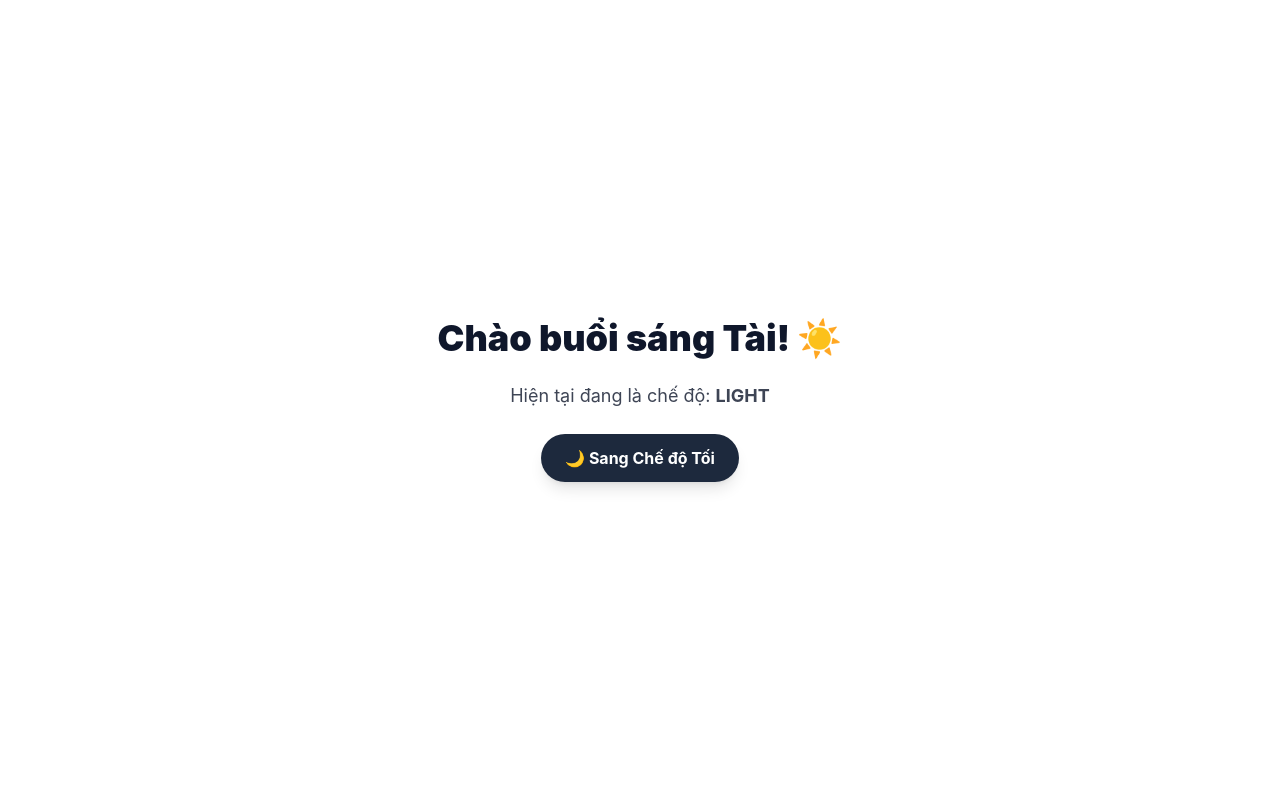
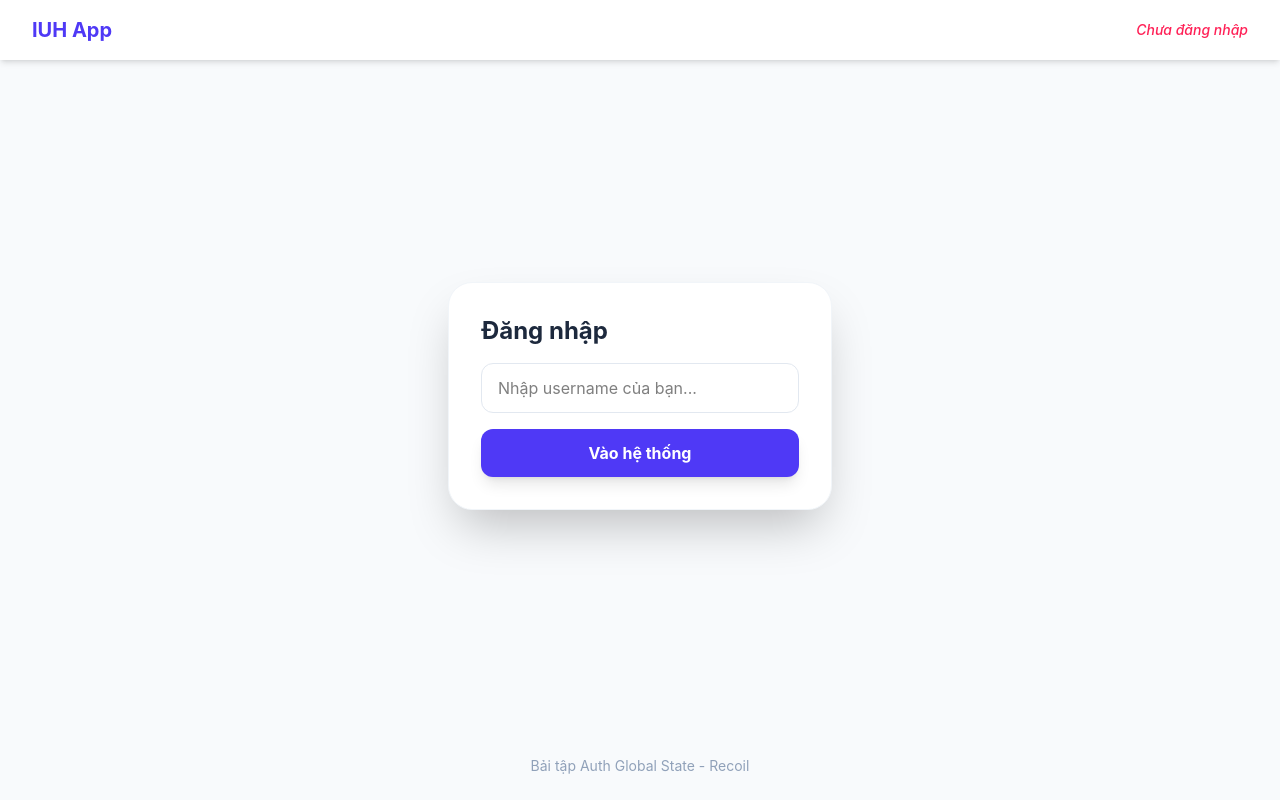
Before and after one commit to ngtantaidev7/Tuan7_NguyenTanTai_23701841, a React (Vite) app: page / in a window 1280 px wide. Built offline with nearby package versions, Linux system fonts and the light colour scheme.

Commit message:
Bo sung minh chung bai lam Tuan7_Bai3_Buoi6

```diff
--- a/src/App.jsx
+++ b/src/App.jsx
@@ -1,38 +1,19 @@
-import { RecoilRoot, useRecoilValue } from 'recoil';
-import ThemeToggle from './components/ThemeToggle';
-import { themeState } from './store/themeAtom';
-
-// Tạo một Component con để dùng được Hook useRecoilValue
-const AppContent = () => {
-  const theme = useRecoilValue(themeState);
-
-  return (
-    <div
-      className={`min-h-screen flex flex-col items-center justify-center transition-colors duration-500
-      ${theme === 'light' ? 'bg-white text-slate-900' : 'bg-slate-900 text-white'}`}
-    >
-      <div className='text-center space-y-6'>
-        <h1 className='text-4xl font-black'>
-          {theme === 'light'
-            ? 'Chào buổi sáng Tài! ☀️'
-            : 'Chúc Tài ngủ ngon! 🌙'}
-        </h1>
-
-        <p className='text-lg opacity-80'>
-          Hiện tại đang là chế độ:{' '}
-          <span className='uppercase font-bold'>{theme}</span>
-        </p>
-
-        <ThemeToggle />
-      </div>
-    </div>
-  );
-};
+import { RecoilRoot } from 'recoil';
+import Navbar from './components/Navbar';
+import LoginForm from './components/LoginForm';
 
 function App() {
   return (
     <RecoilRoot>
-      <AppContent />
+      <div className='min-h-screen bg-slate-50 flex flex-col items-center'>
+        <Navbar />
+        <main className='flex-1 flex items-center justify-center w-full'>
+          <LoginForm />
+        </main>
+        <footer className='py-6 text-slate-400 text-sm'>
+          Bải tập Auth Global State - Recoil
+        </footer>
+      </div>
     </RecoilRoot>
   );
 }
--- /dev/null
+++ b/src/components/LoginForm.jsx
@@ -0,0 +1,68 @@
+import { useState } from 'react';
+import { useRecoilState } from 'recoil';
+import { userState } from '../store/authAtom';
+
+const LoginForm = () => {
+  const [user, setUser] = useRecoilState(userState);
+  const [inputValue, setInputValue] = useState('');
+
+  const handleLogin = () => {
+    if (!inputValue.trim()) return alert('Tài ơi, nhập tên đã!');
+
+    // Giả lập đăng nhập: Lưu object user vào Global State
+    setUser({
+      username: inputValue,
+      loginAt: new Date().toLocaleTimeString(),
+    });
+    setInputValue('');
+  };
+
+  const handleLogout = () => {
+    setUser(null); // Xóa user khỏi Global State
+  };
+
+  return (
+    <div className='p-8 bg-white rounded-3xl shadow-2xl border border-slate-100 w-full max-w-sm'>
+      {!user ? (
+        <div className='space-y-4'>
+          <h2 className='text-2xl font-bold text-slate-800'>Đăng nhập</h2>
+          <input
+            type='text'
+            placeholder='Nhập username của bạn...'
+            value={inputValue}
+            onChange={(e) => setInputValue(e.target.value)}
+            className='w-full px-4 py-3 rounded-xl border border-slate-200 focus:outline-none focus:ring-2 focus:ring-indigo-500 transition-all'
+          />
+          <button
+            onClick={handleLogin}
+            className='w-full bg-indigo-600 hover:bg-indigo-700 text-white font-bold py-3 rounded-xl shadow-lg active:scale-95 transition-all'
+          >
+            Vào hệ thống
+          </button>
+        </div>
+      ) : (
+        <div className='text-center space-y-6'>
+          <div className='w-20 h-20 bg-indigo-500 rounded-full mx-auto flex items-center justify-center text-white text-3xl font-bold uppercase'>
+            {user.username.charAt(0)}
+          </div>
+          <div>
+            <h2 className='text-xl font-bold text-slate-800'>
+              Chào mừng {user.username}!
+            </h2>
+            <p className='text-sm text-slate-500 mt-1'>
+              Bạn đã vào lúc: {user.loginAt}
+            </p>
+          </div>
+          <button
+            onClick={handleLogout}
+            className='w-full bg-slate-100 hover:bg-rose-100 hover:text-rose-600 text-slate-600 font-bold py-3 rounded-xl transition-all'
+          >
+            Đăng xuất
+          </button>
+        </div>
+      )}
+    </div>
+  );
+};
+
+export default LoginForm;
--- /dev/null
+++ b/src/components/Navbar.jsx
@@ -0,0 +1,28 @@
+import { useRecoilValue } from 'recoil';
+import { userState } from '../store/authAtom';
+
+const Navbar = () => {
+  const user = useRecoilValue(userState);
+
+  return (
+    <nav className='w-full py-4 px-8 bg-white shadow-md flex justify-between items-center'>
+      <h1 className='text-xl font-bold text-indigo-600'>IUH App</h1>
+      <div className='flex items-center gap-2'>
+        {user ? (
+          <div className='flex items-center gap-3'>
+            <span className='text-sm text-slate-500'>Xin chào,</span>
+            <span className='font-bold text-slate-800 bg-indigo-100 px-3 py-1 rounded-full'>
+              {user.username}
+            </span>
+          </div>
+        ) : (
+          <span className='text-sm text-rose-500 font-medium italic'>
+            Chưa đăng nhập
+          </span>
+        )}
+      </div>
+    </nav>
+  );
+};
+
+export default Navbar;
--- /dev/null
+++ b/src/store/authAtom.jsx
@@ -0,0 +1,6 @@
+import { atom } from 'recoil';
+
+export const userState = atom({
+  key: 'userState',
+  default: null, // Ban đầu chưa có ai đăng nhập
+});
```
Also changed, not shown: Minhchungbailam/MinhchungTuan7_Buoi6_Bai3(1).png (added), Minhchungbailam/MinhchungTuan7_Buoi6_Bai3(2).png (added).
